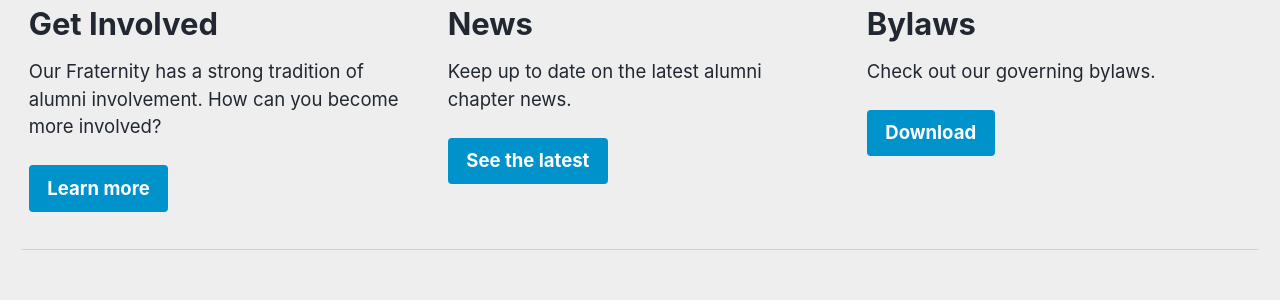
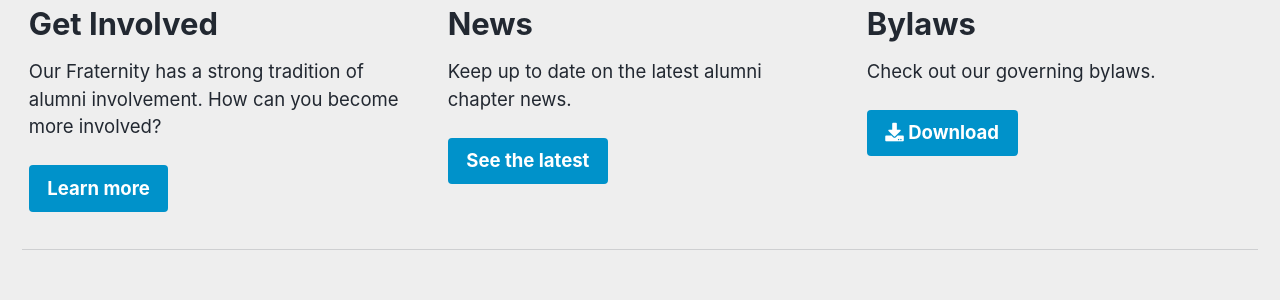
Before and after one commit to LowlyDBA/mm-github-pages-starter, a Jekyll site: the page built from _pages/home.md, in a window 1280 px wide. Shown: the part 540-840 px from the top of the page. Built offline with Jekyll 4.4.1, drawn with Linux system fonts in a browser that asks for light colours; cached includes are drawn as plain includes.

Commit message:
Update home.md

```diff
--- a/_pages/home.md
+++ b/_pages/home.md
@@ -31,7 +31,7 @@ feature_row:
     excerpt: "Check out our governing bylaws."
     url: "/assets/pdf/Theta_Psi_Alumni_Chapter_Bylaws.pdf"
     btn_class: "btn--primary"
-    btn_label: "Download"
+    btn_label: "<i class='fas fa-download'></i> Download"
 ---
 
 {% include feature_row %}
```
